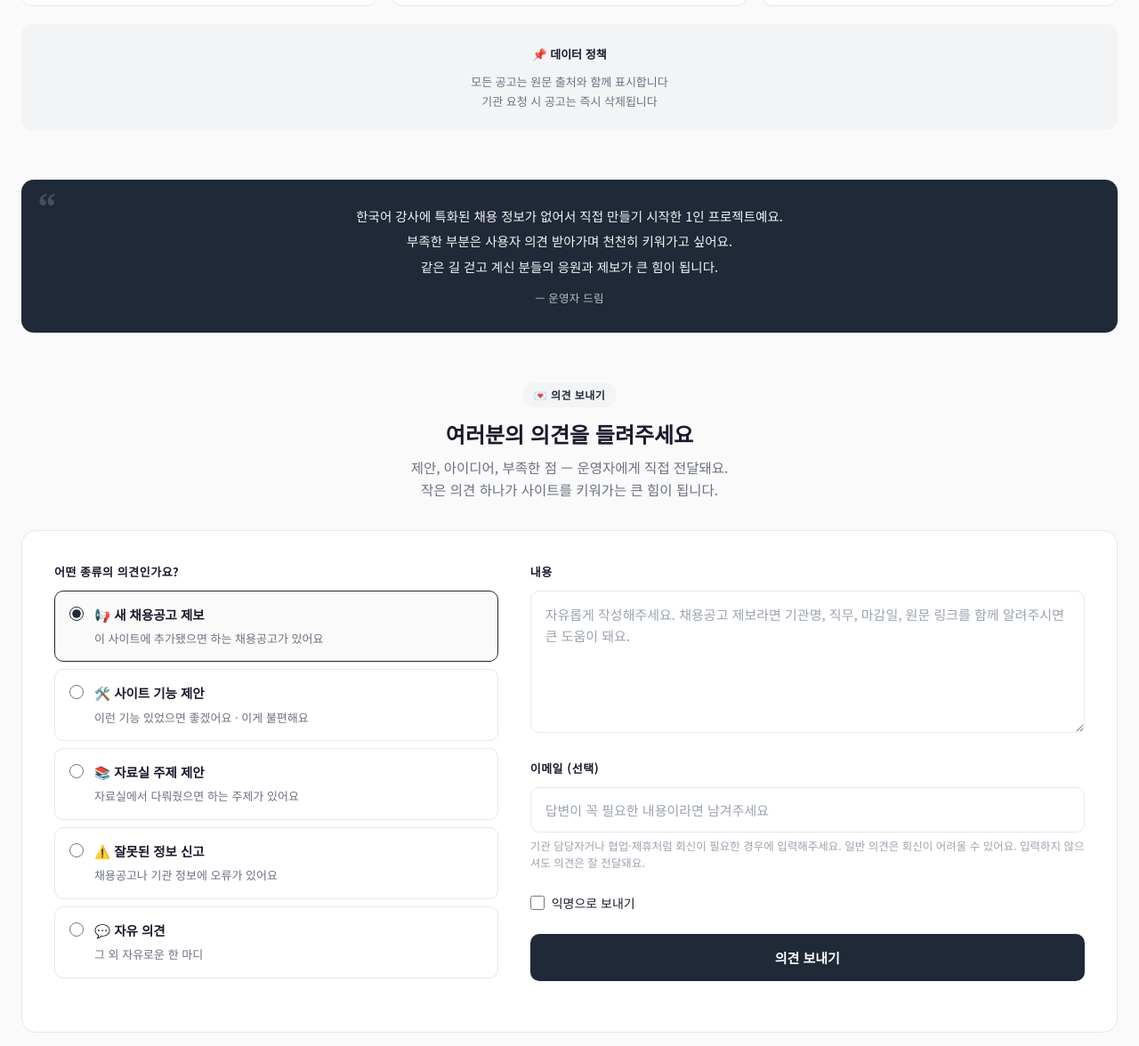
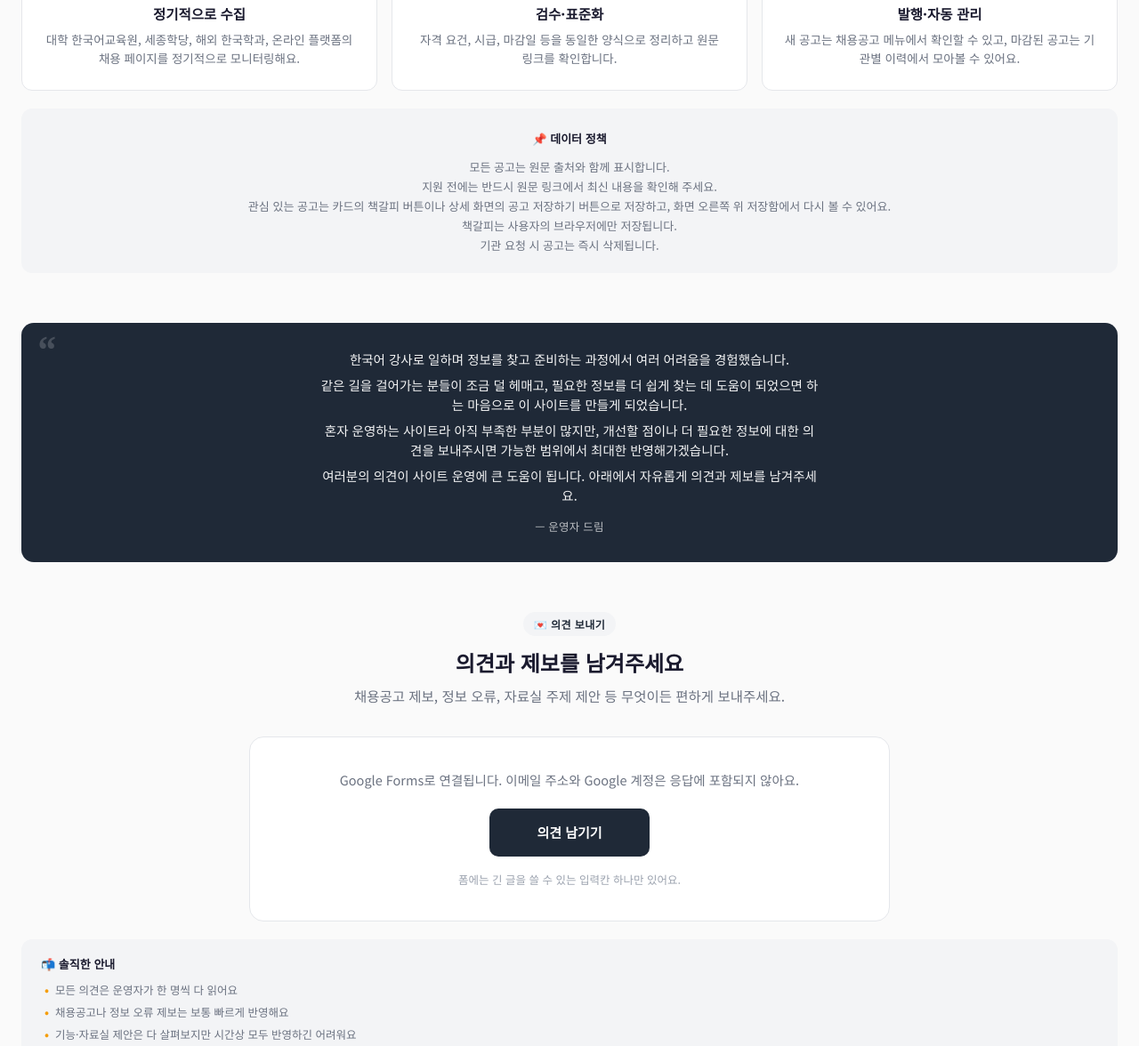
Before and after one commit to kteacherjobs-alt/kteacher-jobs, a website: page about.html in a window 1280 px wide. Shown: the part 1039-2215 px from the top of the page at 89% size. Drawn offline with Linux system fonts and the light colour scheme.

Commit message:
Add analytics and update about page

```diff
--- a/about.html
+++ b/about.html
@@ -3,6 +3,8 @@
 <head>
 <meta charset="UTF-8">
 <meta name="viewport" content="width=device-width, initial-scale=1.0">
+<link rel="icon" href="/favicon.svg" type="image/svg+xml">
+<meta name="theme-color" content="#1F2937">
 <title>소개 · 의견 · K-Teacher Jobs</title>
 <link rel="preconnect" href="https://fonts.googleapis.com">
 <link rel="preconnect" href="https://fonts.gstatic.com" crossorigin>
@@ -383,6 +385,36 @@
   .form-col { min-width: 0; text-align: left; }
   .form-col-right .form-group:last-of-type { margin-bottom: 16px; }
   .form-card .submit-btn { width: 100%; }
+  .feedback-card {
+    max-width: 720px;
+    margin: 0 auto;
+    text-align: center;
+  }
+  .feedback-card p {
+    font-size: 14.5px;
+    color: var(--text-secondary);
+    line-height: 1.65;
+    margin-bottom: 20px;
+  }
+  .feedback-cta {
+    display: inline-flex;
+    align-items: center;
+    justify-content: center;
+    min-width: 180px;
+    padding: 15px 24px;
+    background: var(--primary);
+    color: white;
+    border-radius: 10px;
+    font-weight: 700;
+    font-size: 15px;
+    transition: background 0.2s;
+  }
+  .feedback-cta:hover { background: var(--primary-dark); }
+  .feedback-note {
+    margin-top: 16px;
+    font-size: 12.5px;
+    color: var(--text-light);
+  }
   @media (max-width: 820px) {
     .form-card form {
       grid-template-columns: 1fr;
@@ -547,6 +579,7 @@
     nav { display: none; }
   }
 </style>
+<script defer src="/_vercel/insights/script.js"></script>
 </head>
 <body>
 
@@ -575,8 +608,8 @@
   <div class="hub-hero-inner">
     <span class="hub-eyebrow">📖 소개 · 의견</span>
     <h1>K-Teacher Jobs 이야기</h1>
-    <p>이 사이트가 어떤 곳이고 어떻게 운영되는지 소개할게요.<br>그리고 함께 만들어가실 수 있는 방법도 알려드려요.</p>
-    <a href="#feedback" class="hero-cta">의견부터 바로 보내기 →</a>
+    <p>이 사이트가 어떤 곳이고 어떻게 운영되는지 소개할게요.<br>더 좋은 사이트로 만들어가기 위해 여러분의 의견과 제보를 기다리고 있어요.</p>
+    <a href="#feedback" class="hero-cta">의견보내기 · 제보하기 →</a>
   </div>
 </section>
 
@@ -589,29 +622,35 @@
       <div class="feature">
         <span class="feature-icon">🎯</span>
         <h3>한국어 강사 전용 분류</h3>
-        <p>근무지, 기관 유형, 고용 형태, 자격 요건, 비자 지원 여부까지 — 한국어 교육자에게 꼭 필요한 조건으로 정밀하게 필터링할 수 있어요.</p>
+        <p>근무지, 기관 유형, 고용 형태, 자격 요건 등 한국어 교육자에게 필요한 조건을 기준으로 살펴볼 수 있어요.</p>
       </div>
       <div class="feature">
         <span class="feature-icon">📊</span>
         <h3>기관별 채용 패턴</h3>
-        <p>각 기관이 언제, 어떤 자격으로, 어떤 시급에 채용해왔는지 한눈에 비교할 수 있어요. 다음 채용을 미리 준비하는 데 도움이 돼요.</p>
+        <p>기관별 공고를 모아 보며, 자주 나오는 직무와 요구 조건을 확인할 수 있어요. 다음 채용을 준비하는 데 참고가 됩니다.</p>
       </div>
       <div class="feature">
         <span class="feature-icon">📚</span>
-        <h3>커리어 자료실</h3>
-        <p>한국어 강사가 되는 법, 자격증, 비자, 이력서 작성 등 한국어 교육자에게 필요한 정보를 한곳에서 정리해서 제공해요.</p>
+        <h3>자료실</h3>
+        <p>한국어 강사로 일하며 쌓은 경험을 바탕으로 지원 준비와 수업 현장에 도움이 되는 내용을 하나씩 정리해가고 있어요.</p>
       </div>
+    </div>
+    <div class="data-policy">
+      <h4>📌 안내</h4>
+      <ul>
+        <li>K-Teacher Jobs는 아직 정보를 쌓아가는 중이에요. 기관별 이력과 자료실 콘텐츠는 새 공고와 제보를 바탕으로 계속 보완해가고 있어요.</li>
+      </ul>
     </div>
   </section>
 
   <section class="block">
     <h2>어떻게 운영되나요?</h2>
-    <p class="lead">한 명의 운영자가 직접 채용공고를 수집하고 검수합니다.</p>
+    <p class="lead">운영자가 직접 채용공고를 수집하고 검수합니다.</p>
     <div class="steps-grid">
       <div class="step">
         <span class="step-num">1</span>
-        <h3>매주 수집</h3>
-        <p>대학 한국어교육원, 세종학당, 해외 한국학과, 온라인 플랫폼의 채용 페이지를 매주 모니터링해요.</p>
+        <h3>정기적으로 수집</h3>
+        <p>대학 한국어교육원, 세종학당, 해외 한국학과, 온라인 플랫폼의 채용 페이지를 정기적으로 모니터링해요.</p>
       </div>
       <div class="step">
         <span class="step-num">2</span>
@@ -621,23 +660,27 @@
       <div class="step">
         <span class="step-num">3</span>
         <h3>발행·자동 관리</h3>
-        <p>새 공고는 등록 후 곧바로 노출되고, 마감된 공고는 자동으로 기관 페이지 이력으로 이동해요.</p>
+        <p>새 공고는 채용공고 메뉴에서 확인할 수 있고, 마감된 공고는 기관별 이력에서 모아볼 수 있어요.</p>
       </div>
     </div>
     <div class="data-policy">
       <h4>📌 데이터 정책</h4>
       <ul>
-        <li>모든 공고는 원문 출처와 함께 표시합니다</li>
-        <li>기관 요청 시 공고는 즉시 삭제됩니다</li>
+        <li>모든 공고는 원문 출처와 함께 표시합니다.</li>
+        <li>지원 전에는 반드시 원문 링크에서 최신 내용을 확인해 주세요.</li>
+        <li>관심 있는 공고는 카드의 책갈피 버튼이나 상세 화면의 공고 저장하기 버튼으로 저장하고, 화면 오른쪽 위 저장함에서 다시 볼 수 있어요.</li>
+        <li>책갈피는 사용자의 브라우저에만 저장됩니다.</li>
+        <li>기관 요청 시 공고는 즉시 삭제됩니다.</li>
       </ul>
     </div>
   </section>
 
   <section class="block">
     <div class="operator-card">
-      <p>한국어 강사에 특화된 채용 정보가 없어서 직접 만들기 시작한 1인 프로젝트예요.</p>
-      <p>부족한 부분은 사용자 의견 받아가며 천천히 키워가고 싶어요.</p>
-      <p>같은 길 걷고 계신 분들의 응원과 제보가 큰 힘이 됩니다.</p>
+      <p>한국어 강사로 일하며 정보를 찾고 준비하는 과정에서 여러 어려움을 경험했습니다.</p>
+      <p>같은 길을 걸어가는 분들이 조금 덜 헤매고, 필요한 정보를 더 쉽게 찾는 데 도움이 되었으면 하는 마음으로 이 사이트를 만들게 되었습니다.</p>
+      <p>혼자 운영하는 사이트라 아직 부족한 부분이 많지만, 개선할 점이나 더 필요한 정보에 대한 의견을 보내주시면 가능한 범위에서 최대한 반영해가겠습니다.</p>
+      <p>여러분의 의견이 사이트 운영에 큰 도움이 됩니다. 아래에서 자유롭게 의견과 제보를 남겨주세요.</p>
       <p class="signature">— 운영자 드림</p>
     </div>
   </section>
@@ -645,78 +688,14 @@
   <section class="block" id="feedback">
     <div class="form-section-head">
       <span class="hub-eyebrow">💌 의견 보내기</span>
-      <h2>여러분의 의견을 들려주세요</h2>
-      <p class="lead">제안, 아이디어, 부족한 점 — 운영자에게 직접 전달돼요.<br>작은 의견 하나가 사이트를 키워가는 큰 힘이 됩니다.</p>
+      <h2>의견과 제보를 남겨주세요</h2>
+      <p class="lead">채용공고 제보, 정보 오류, 자료실 주제 제안 등 무엇이든 편하게 보내주세요.</p>
     </div>
 
-    <div class="form-card">
-      <form id="feedbackForm">
-
-        <div class="form-col form-col-left">
-          <div class="form-group">
-            <label class="form-label">어떤 종류의 의견인가요?</label>
-            <div class="cat-options">
-              <label class="cat-option">
-                <input type="radio" name="category" value="job" checked>
-                <div>
-                  <strong>📢 새 채용공고 제보</strong>
-                  <span>이 사이트에 추가됐으면 하는 채용공고가 있어요</span>
-                </div>
-              </label>
-              <label class="cat-option">
-                <input type="radio" name="category" value="feature">
-                <div>
-                  <strong>🛠️ 사이트 기능 제안</strong>
-                  <span>이런 기능 있었으면 좋겠어요 · 이게 불편해요</span>
-                </div>
-              </label>
-              <label class="cat-option">
-                <input type="radio" name="category" value="content">
-                <div>
-                  <strong>📚 자료실 주제 제안</strong>
-                  <span>자료실에서 다뤄줬으면 하는 주제가 있어요</span>
-                </div>
-              </label>
-              <label class="cat-option">
-                <input type="radio" name="category" value="report">
-                <div>
-                  <strong>⚠️ 잘못된 정보 신고</strong>
-                  <span>채용공고나 기관 정보에 오류가 있어요</span>
-                </div>
-              </label>
-              <label class="cat-option">
-                <input type="radio" name="category" value="other">
-                <div>
-                  <strong>💬 자유 의견</strong>
-                  <span>그 외 자유로운 한 마디</span>
-                </div>
-              </label>
-            </div>
-          </div>
-        </div>
-
-        <div class="form-col form-col-right">
-          <div class="form-group">
-            <label class="form-label" for="msg">내용</label>
-            <textarea id="msg" placeholder="자유롭게 작성해주세요. 채용공고 제보라면 기관명, 직무, 마감일, 원문 링크를 함께 알려주시면 큰 도움이 돼요."></textarea>
-          </div>
-
-          <div class="form-group">
-            <label class="form-label" for="email">이메일 (선택)</label>
-            <input type="email" id="email" placeholder="답변이 꼭 필요한 내용이라면 남겨주세요">
-            <p class="form-helper">기관 담당자거나 협업·제휴처럼 회신이 필요한 경우에 입력해주세요. 일반 의견은 회신이 어려울 수 있어요. 입력하지 않으셔도 의견은 잘 전달돼요.</p>
-          </div>
-
-          <div class="form-group">
-            <label class="checkbox-line">
-              <input type="checkbox" id="anon">
-              <span>익명으로 보내기</span>
-            </label>
-          </div>
-
-          <button type="submit" class="submit-btn">의견 보내기</button>
-        </div>
-      </form>
+    <div class="form-card feedback-card">
+      <p>Google Forms로 연결됩니다. 이메일 주소와 Google 계정은 응답에 포함되지 않아요.</p>
+      <a class="feedback-cta" href="https://docs.google.com/forms/d/e/1FAIpQLScxWQoroJFN-kGSedFb3Gihx3ru1RCb0C72tQIT49QPi0pDrg/viewform" target="_blank" rel="noopener noreferrer">의견 남기기</a>
+      <div class="feedback-note">폼에는 긴 글을 쓸 수 있는 입력칸 하나만 있어요.</div>
     </div>
 
     <div class="reply-info">
@@ -742,25 +721,5 @@
   </div>
 </footer>
 
-<script>
-document.getElementById('feedbackForm').addEventListener('submit', e => {
-  e.preventDefault();
-  const cat = document.querySelector('input[name="category"]:checked').nextElementSibling.querySelector('strong').textContent;
-  const msg = document.getElementById('msg').value.trim();
-  const email = document.getElementById('email').value.trim();
-  if (!msg) {
-    alert('내용을 입력해주세요.');
-    return;
-  }
-  const subject = `[K-Teacher Jobs 의견] ${cat}`;
-  const body =
-    `[카테고리] ${cat}\n\n` +
-    `[내용]\n${msg}\n\n` +
-    (email ? `[회신용 이메일] ${email}\n` : '');
-  const mailto = `mailto:jhkim234@gmail.com?subject=${encodeURIComponent(subject)}&body=${encodeURIComponent(body)}`;
-  window.location.href = mailto;
-});
-</script>
-
 </body>
 </html>
```
Also changed, not shown: events.html (+3 -0 lines), index.html (+10 -1 lines), institutions.html (+3 -0 lines), library.html (+3 -0 lines), maintenance.html (+3 -0 lines).
